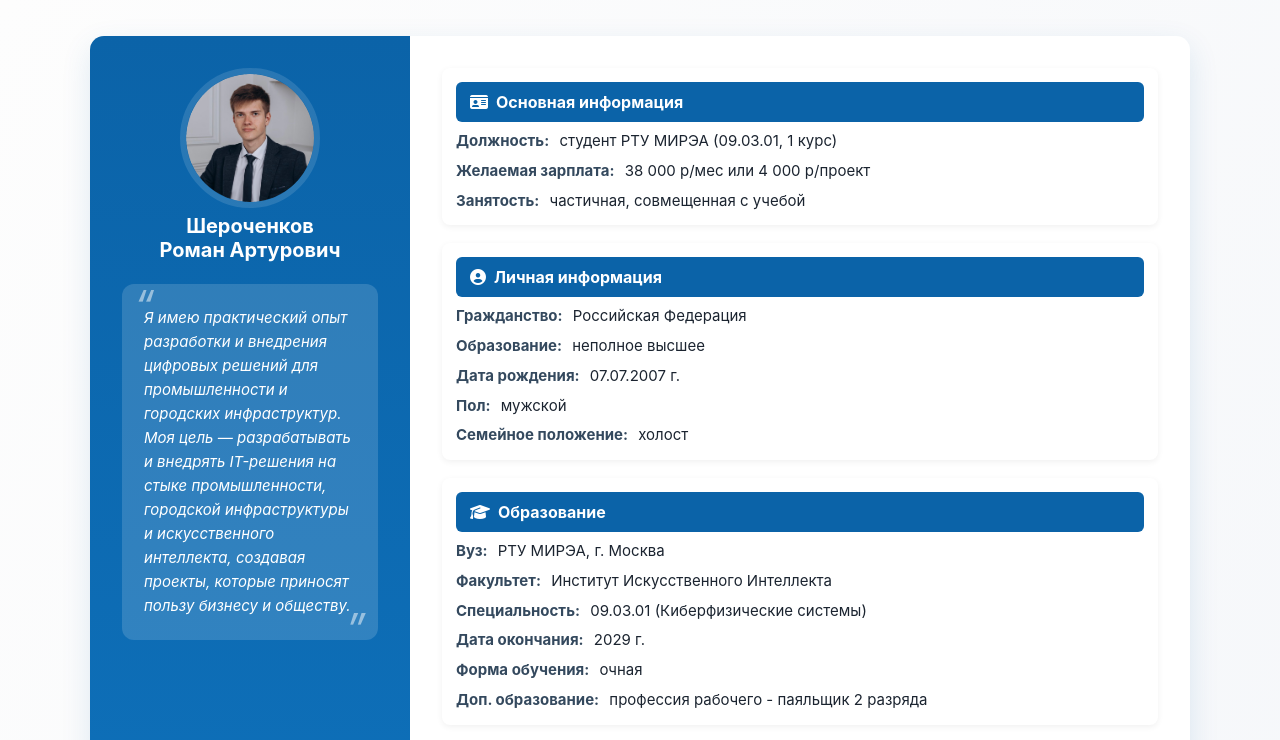
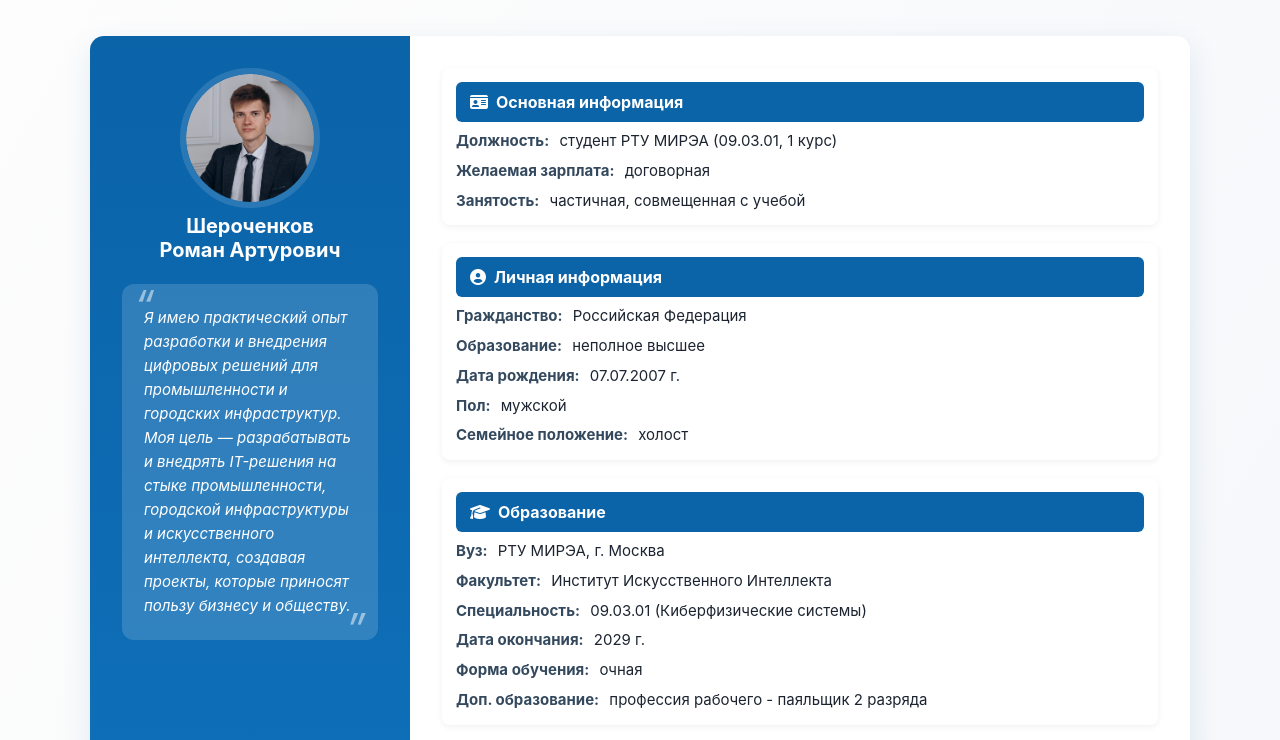
Before and after one commit to roma5525/resume, a plain HTML site: page index.html in a window 1280 px wide. Shown: the top 740 px of the page. Drawn offline with Linux system fonts and the light colour scheme.

Commit message:
Update index.html

```diff
--- a/index.html
+++ b/index.html
@@ -124,7 +124,7 @@
       <div class="card">
         <div class="section-title"><i class="fas fa-id-card"></i>Основная информация</div>
         <div class="field"><span class="label">Должность:</span><span class="value"> студент РТУ МИРЭА (09.03.01, 1 курс)</span></div>
-        <div class="field"><span class="label">Желаемая зарплата:</span><span class="value"> 38 000 р/мес или 4 000 р/проект</span></div>
+        <div class="field"><span class="label">Желаемая зарплата:</span><span class="value"> договорная</span></div>
         <div class="field"><span class="label">Занятость:</span><span class="value"> частичная, совмещенная с учебой</span></div>
       </div>
 
```
